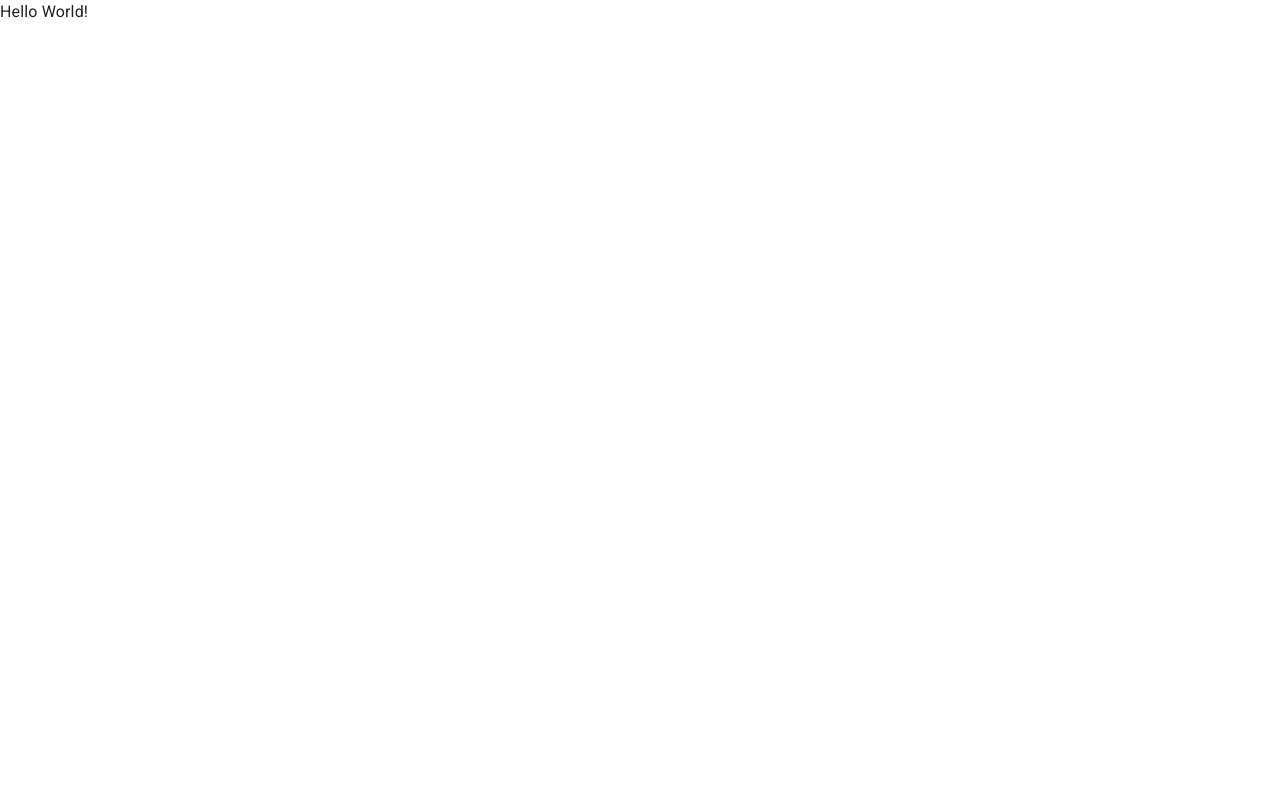
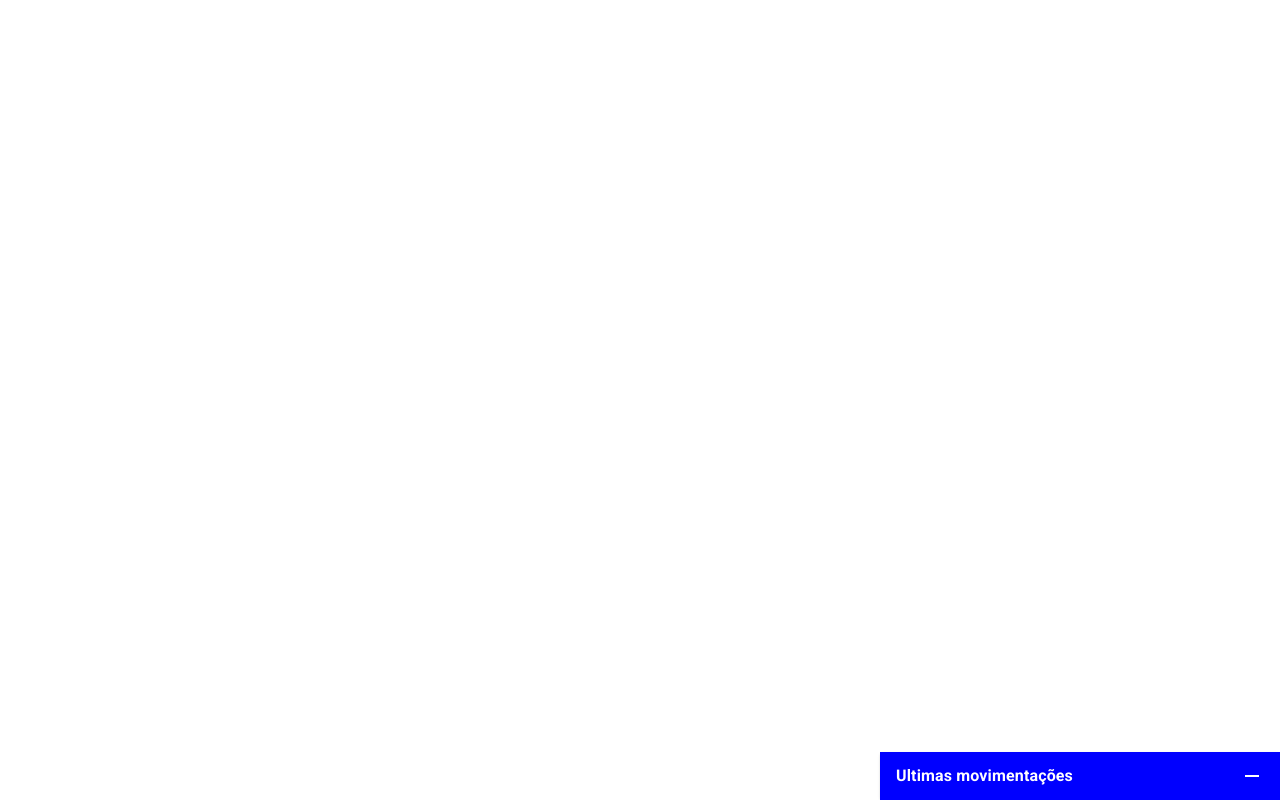
Before and after one commit to fabiolnm/next14-app-notifications, a Next.js app: page / in a window 1280 px wide. Built offline with nearby package versions, Linux system fonts and the light colour scheme.

Commit message:
Notiifcations accordion

```diff
--- /dev/null
+++ b/app/notifications.tsx
@@ -0,0 +1,53 @@
+'use client'
+
+import { useState, useEffect } from 'react'
+
+import Accordion from '@mui/material/Accordion'
+import AccordionSummary from '@mui/material/AccordionSummary'
+
+import AccordionDetails from '@mui/material/AccordionDetails'
+import Typography from '@mui/material/Typography'
+import { Button } from '@mui/material'
+import { Add, Remove } from '@mui/icons-material'
+
+export default function AccordionExpandIcon() {
+  const [expanded, setExpanded] = useState<boolean>()
+
+  useEffect(() => {
+    setExpanded(Boolean(window.localStorage.getItem('notificationsOpen')))
+  }, [setExpanded])
+
+  return (
+    <div>
+      { expanded !== undefined && (
+        <Accordion defaultExpanded={expanded} onChange={() => {
+          if (expanded) {
+            window.localStorage.removeItem('notificationsOpen')
+          } else {
+            window.localStorage.setItem('notificationsOpen', '1')
+          }
+        }}
+        sx={{
+          width: '400px',
+          position: 'absolute',
+          right: 0,
+          bottom: 0,
+        }}
+        >
+          <AccordionSummary expandIcon={<Remove sx={{ color: 'white' }} />}
+            sx={{ background: 'blue',  color: 'white' }}
+          >
+            <Typography>
+              <strong>
+                Ultimas movimentações
+              </strong>
+            </Typography>
+          </AccordionSummary>
+          <AccordionDetails>
+            Content
+          </AccordionDetails>
+        </Accordion>
+      )}
+   </div>
+  );
+}
--- a/app/page.tsx
+++ b/app/page.tsx
@@ -1,5 +1,9 @@
+import Notifications from "./notifications";
+
 export default function Home() {
   return (
-    <>Hello World!</>
+    <div>
+      <Notifications />
+    </div>
   )
 }
```
